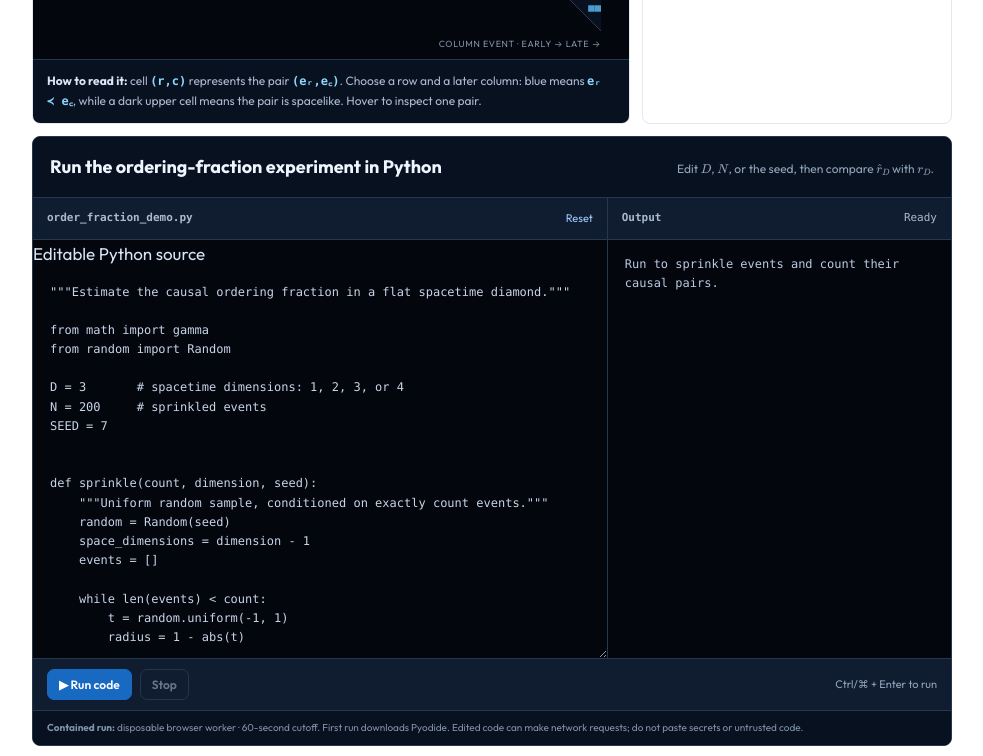
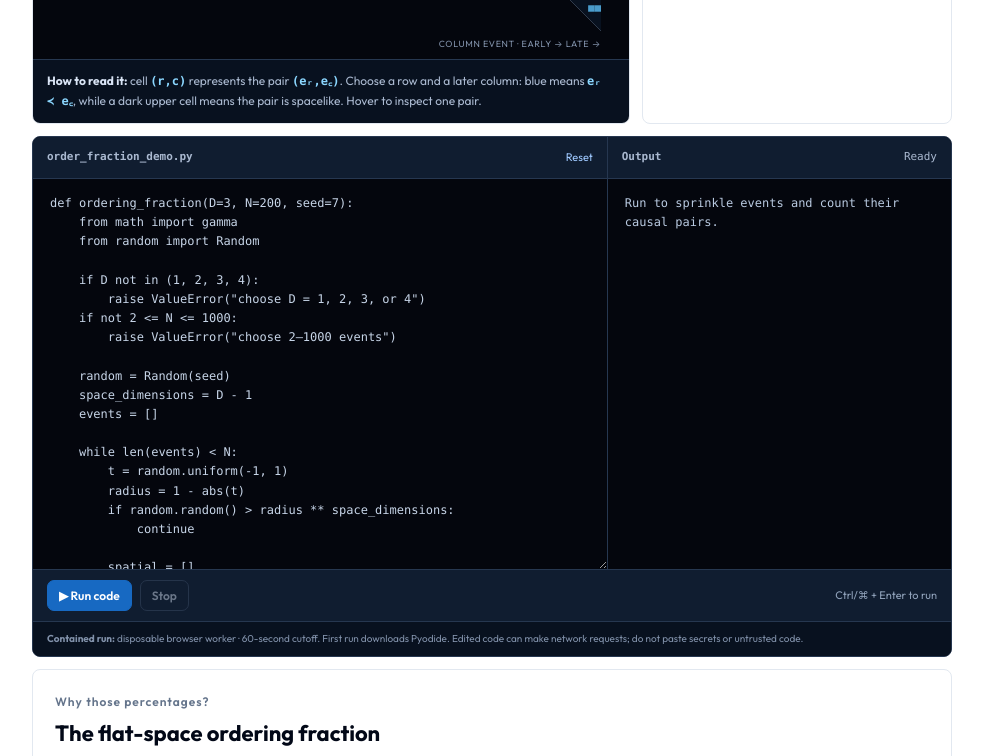
Before and after one commit to q5m-ai/causal-set-emergence, a plain HTML site: page site/dimensions.html in a window 1280 px wide. Shown: the part 2240-2996 px from the top of the page, without its empty margins (148-1131 px from the left). Drawn offline with nearby package versions, Linux system fonts and the light colour scheme; animation ran at ten frames a second.

Commit message:
Streamline ordering fraction code demo

```diff
--- a/site/dimensions.html
+++ b/site/dimensions.html
@@ -84,9 +84,6 @@
     .expected { display: flex; justify-content: space-between; border-top: 1px solid hsl(var(--border)); padding-top: 12px; font-size: 13px; }
     .expected span { color: hsl(var(--muted-fg)); }
     .python-demo { margin-top: 12px; padding: 0; border: 1px solid #263750; border-radius: var(--radius); overflow: hidden; background: #04060d; color: #d9e4f5; }
-    .python-demo-head { display: flex; align-items: baseline; justify-content: space-between; gap: 18px; padding: 15px 17px; border-bottom: 1px solid #263750; background: #08111f; }
-    .python-demo-head h3 { margin: 0; color: #eef5ff; font-size: 18px; }
-    .python-demo-head p { margin: 0; color: #91a3bb; font-size: 12px; }
     .python-workbench { display: grid; grid-template-columns: minmax(0, 1.25fr) minmax(260px, .75fr); }
     .python-panel { min-width: 0; }
     .python-panel + .python-panel { border-left: 1px solid #263750; }
@@ -124,7 +121,6 @@
       .dimension-layout, .statistics-lab, .python-workbench { grid-template-columns: 1fr; }
       .python-panel + .python-panel { border-left: 0; border-top: 1px solid #263750; }
       #pythonCode, #pythonOutput { height: 330px; }
-      .python-demo-head { align-items: flex-start; flex-direction: column; gap: 4px; }
       .stage { min-height: 520px; }
       .explanation-grid { grid-template-columns: 1fr; }
       .diamond-intro { grid-template-columns: 1fr; }
@@ -218,77 +214,60 @@
           </aside>
         </div>
 
-        <section class="python-demo" aria-labelledby="pythonDemoTitle">
-          <header class="python-demo-head">
-            <h3 id="pythonDemoTitle">Run the ordering-fraction experiment in Python</h3>
-            <p>Edit \(D\), \(N\), or the seed, then compare \(\hat r_D\) with \(r_D\).</p>
-          </header>
+        <section class="python-demo" aria-label="Ordering-fraction Python demo">
           <div class="python-workbench">
             <div class="python-panel">
               <div class="python-panel-head"><strong>order_fraction_demo.py</strong><button id="pythonReset" type="button" disabled>Reset</button></div>
               <label class="sr-only" for="pythonCode">Editable Python source</label>
-              <textarea id="pythonCode" spellcheck="false" autocapitalize="off" autocomplete="off" aria-describedby="pythonSafety">"""Estimate the causal ordering fraction in a flat spacetime diamond."""
+              <textarea id="pythonCode" spellcheck="false" autocapitalize="off" autocomplete="off" aria-describedby="pythonSafety">def ordering_fraction(D=3, N=200, seed=7):
+    from math import gamma
+    from random import Random
 
-from math import gamma
-from random import Random
+    if D not in (1, 2, 3, 4):
+        raise ValueError("choose D = 1, 2, 3, or 4")
+    if not 2 &lt;= N &lt;= 1000:
+        raise ValueError("choose 2–1000 events")
 
-D = 3       # spacetime dimensions: 1, 2, 3, or 4
-N = 200     # sprinkled events
-SEED = 7
-
-
-def sprinkle(count, dimension, seed):
-    """Uniform random sample, conditioned on exactly count events."""
     random = Random(seed)
-    space_dimensions = dimension - 1
+    space_dimensions = D - 1
     events = []
 
-    while len(events) &lt; count:
+    while len(events) &lt; N:
         t = random.uniform(-1, 1)
         radius = 1 - abs(t)
-
-        # A time slice has spatial volume proportional to radius^(D−1).
         if random.random() > radius ** space_dimensions:
             continue
 
         spatial = []
-        if space_dimensions:
-            while True:
-                candidate = [random.uniform(-1, 1)
-                             for _ in range(space_dimensions)]
-                if sum(x * x for x in candidate) &lt;= 1:
-                    spatial = [radius * x for x in candidate]
-                    break
-
+        while space_dimensions:
+            point = [random.uniform(-1, 1)
+                     for _ in range(space_dimensions)]
+            if sum(x * x for x in point) &lt;= 1:
+                spatial = [radius * x for x in point]
+                break
         events.append((t, *spatial))
 
-    return sorted(events)
+    events.sort()
+
+    def precedes(p, q):
+        dt = q[0] - p[0]
+        dx2 = sum((b - a) ** 2 for a, b in zip(p[1:], q[1:]))
+        return dt > 0 and dx2 &lt;= dt * dt
+
+    related = sum(precedes(events[i], events[j])
+                  for i in range(N) for j in range(i + 1, N))
+    pairs = N * (N - 1) // 2
+    observed = related / pairs
+    expected = gamma(D + 1) * gamma(D / 2) / (2 * gamma(3 * D / 2))
+    return related, pairs, observed, expected
 
 
-def precedes(p, q):
-    """p ≺ q when q is inside p's future light cone (c = 1)."""
-    Δt = q[0] - p[0]
-    Δx_sq = sum((b - a) ** 2 for a, b in zip(p[1:], q[1:]))  # Δx²
-    return Δt > 0 and Δx_sq &lt;= Δt ** 2
-
-
-if D not in (1, 2, 3, 4):
-    raise ValueError("D must be 1, 2, 3, or 4")
-if not 2 &lt;= N &lt;= 1000:
-    raise ValueError("N must be between 2 and 1000")
-
-events = sprinkle(N, D, SEED)
-R = sum(precedes(events[i], events[j])
-        for i in range(N) for j in range(i + 1, N))
-pairs = N * (N - 1) // 2
-observed = R / pairs
-expected = gamma(D + 1) * gamma(D / 2) / (2 * gamma(3 * D / 2))
-
+D, N, SEED = 3, 200, 7
+R, pairs, observed, expected = ordering_fraction(D, N, SEED)
 print(f"D = {D}, N = {N}, seed = {SEED}")
-print(f"related pairs R = {R:,}")
-print(f"all pairs C(N,2) = {pairs:,}")
-print(f"r̂_D = 2R / [N(N−1)] = {observed:.4f}  ({observed:.1%})")
-print(f"r_D = Γ(D+1)Γ(D/2) / [2Γ(3D/2)] = {expected:.4f}  ({expected:.1%})")
+print(f"related pairs R = {R:,} / {pairs:,}")
+print(f"r̂_D = {observed:.4f}  ({observed:.1%})")
+print(f"r_D = {expected:.4f}  ({expected:.1%})")
 print(f"sampling difference = {observed - expected:+.4f}")</textarea>
             </div>
             <div class="python-panel">
--- a/site/site.css
+++ b/site/site.css
@@ -38,6 +38,17 @@
 }
 
 * { box-sizing: border-box; }
+.sr-only {
+  position: absolute;
+  width: 1px;
+  height: 1px;
+  padding: 0;
+  margin: -1px;
+  overflow: hidden;
+  clip: rect(0, 0, 0, 0);
+  white-space: nowrap;
+  border: 0;
+}
 html { scroll-behavior: smooth; }
 body {
   margin: 0;
```
